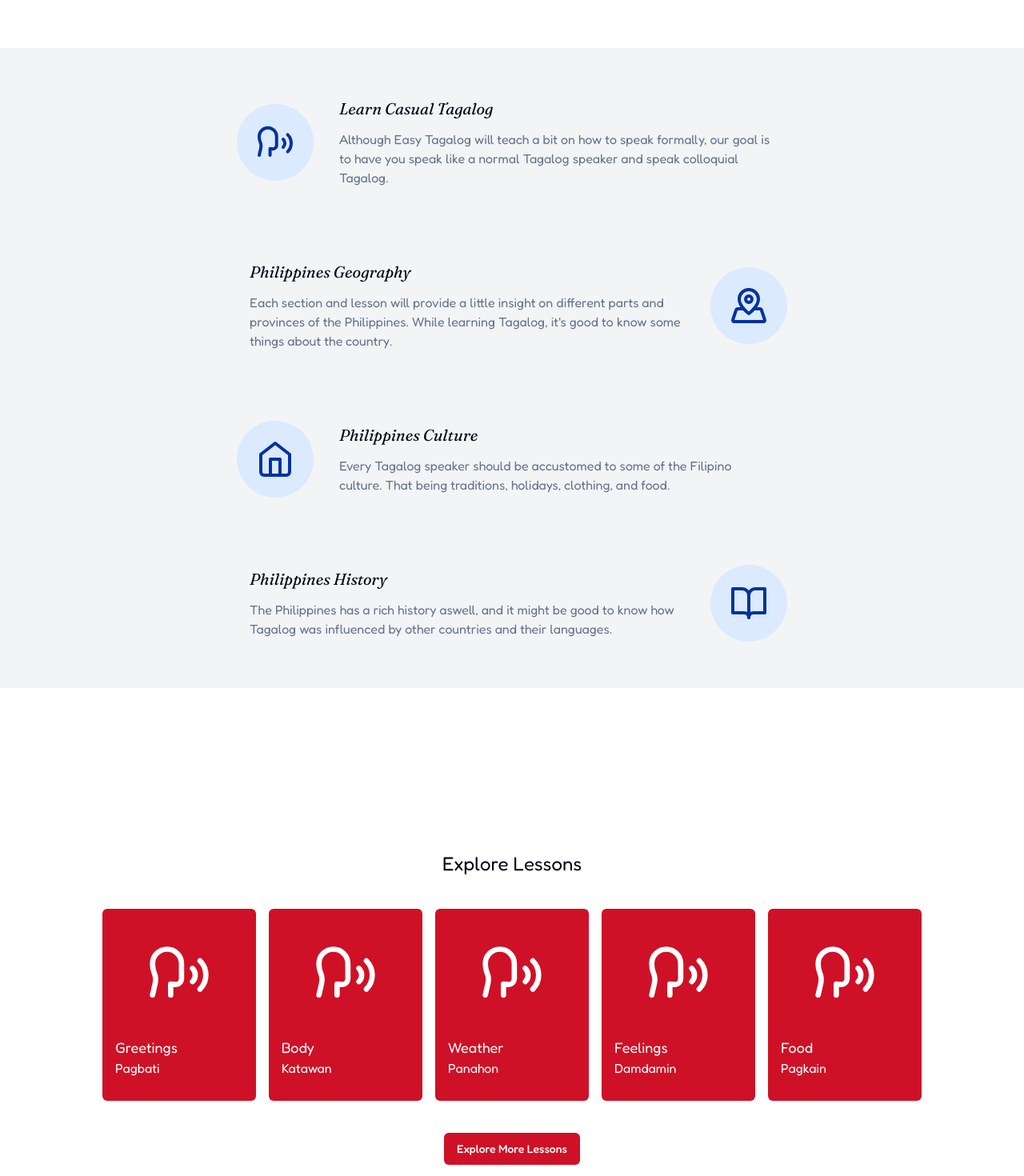
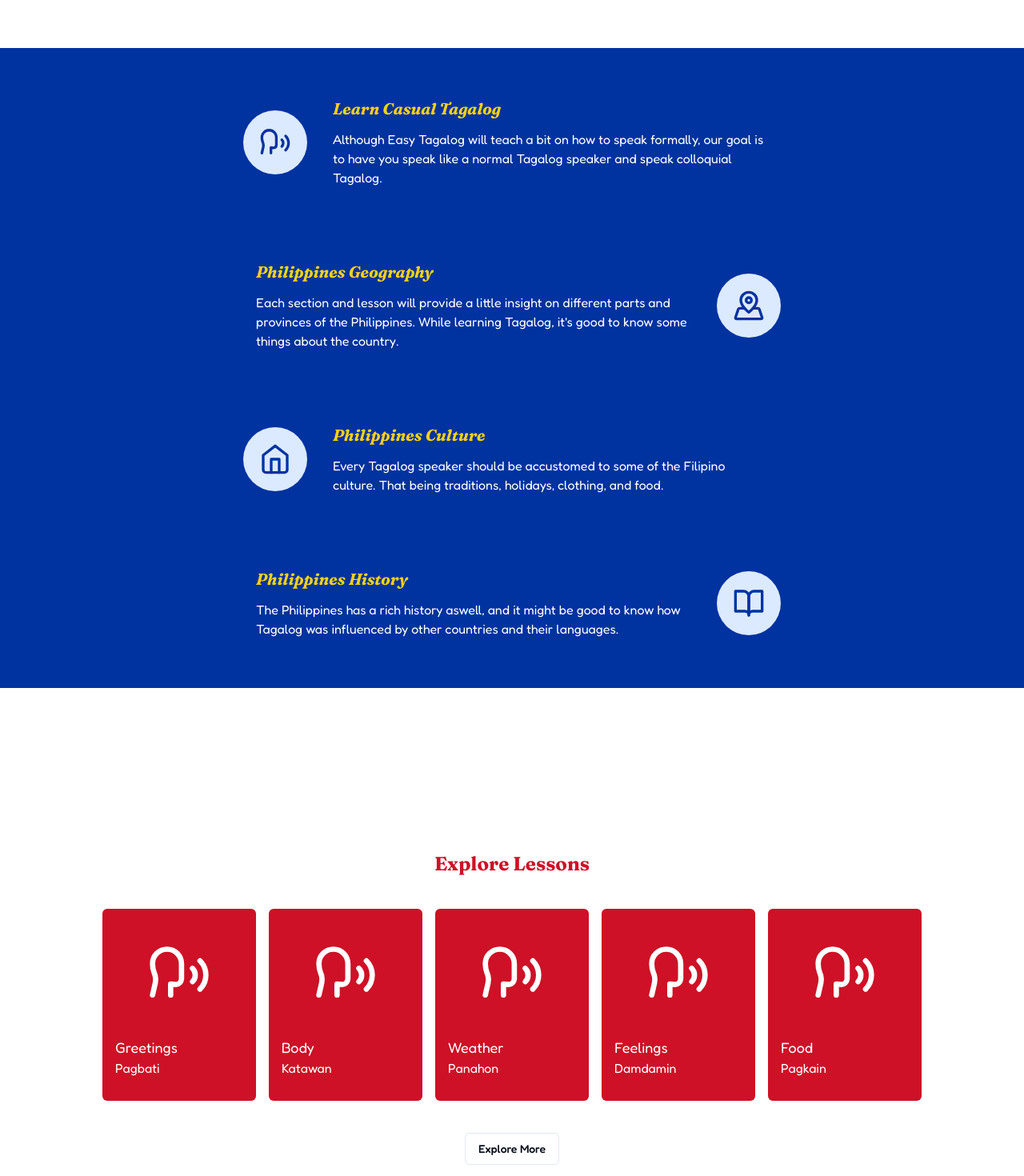
Before and after one commit to Easy-Tagalog/easy-tagalog-frontend, a Next.js app: page / in a window 1280 px wide. Shown: the part 740-2210 px from the top of the page at 80% size. Built offline with nearby package versions, Linux system fonts and the light colour scheme.

Commit message:
Color changes

```diff
--- a/src/app/(root)/page.tsx
+++ b/src/app/(root)/page.tsx
@@ -68,7 +68,7 @@ export default function Home() {
       <section className="h-[90vh]">
         <MaxWidthWrapper className="flex flex-col h-full items-center justify-center gap-8 text-center">
           <h1 className="font-fredoka flex flex-col">
-            <span className="text-[5rem] font-fraunces font-bold bg-gradient-to-r from-ph-blue via-ph-red to-ph-yellow text-transparent bg-clip-text sm:text-[7rem] md:text-[9rem] lg:text-[12rem]">
+            <span className="text-[4.5rem] font-fraunces font-bold bg-gradient-to-r from-ph-blue via-ph-red to-ph-yellow text-transparent bg-clip-text sm:text-[7rem] md:text-[9rem] lg:text-[12rem]">
               TAGALOG
             </span>
             <span className="text-lg font-semibold text-ph-blue md:text-xl">
@@ -90,7 +90,7 @@ export default function Home() {
       </section>
 
       {/* Bulletpoint section */}
-      <section className="bg-gray-100 py-4 h-screen">
+      <section className="bg-ph-blue py-4 h-screen">
         <MaxWidthWrapper className="h-full flex flex-col justify-around sm:px-4 md:px-0">
           {BULLET_INFO.map((info, i) => {
             // This flips the icon and description
@@ -105,16 +105,16 @@ export default function Home() {
               >
                 {/* This is the circle with icon */}
                 <div className="md:flex-shrink-0 flex justify-center">
-                  <div className="h-24 w-24 flex items-center justify-center rounded-full bg-blue-100 text-ph-blue">
-                    {<info.Icon className="w-1/2 h-1/2" />}
+                  <div className="h-20 w-20 flex items-center justify-center rounded-full bg-blue-100 text-ph-blue">
+                    {<info.Icon className="w-10 h-10 sm:w-1/2 sm:h-1/2" />}
                   </div>
                 </div>
 
                 <div className="max-w-xl p-4 md:ml-4 lg:ml-0">
-                  <h3 className="font-fraunces italic text-lg sm:text-xl">
+                  <h3 className="font-fraunces font-bold italic text-ph-yellow text-lg sm:text-xl">
                     {info.name}
                   </h3>
-                  <p className="mt-3 text-sm text-muted-foreground md:text-base">
+                  <p className="mt-3 text-sm text-ph-white md:text-base">
                     {info.description}
                   </p>
                 </div>
@@ -127,20 +127,22 @@ export default function Home() {
       {/* Explore Lessons section */}
       <section className="h-screen py-4">
         <MaxWidthWrapper className="h-full flex flex-col justify-center items-center">
-          <h3 className="text-2xl text-center">Explore Lessons</h3>
+          <h3 className="font-fraunces font-bold text-ph-red text-2xl text-center">
+            Explore Lessons
+          </h3>
 
-          <div className="py-10 gap-4 grid grid-cols-2 sm:grid-cols-3 md:grid-cols-4 lg:grid-cols-5">
+          <div className="py-10 gap-4 grid grid-cols-2 sm:grid-cols-3 lg:grid-cols-5">
             {EXPLORE_LESSONS.map((lessonData, i) => {
               return (
                 <div
                   key={i}
-                  className="flex flex-col mx-auto justify-around p-4 w-28 h-40 bg-ph-red text-ph-white rounded-md transition-all hover:cursor-pointer hover:bg-ph-blue hover:text-ph-yellow md:w-48 md:h-60"
+                  className="flex flex-col mx-auto justify-around p-4 w-32 h-40 bg-ph-red text-ph-white rounded-md transition-all hover:cursor-pointer hover:bg-ph-blue hover:text-ph-yellow hover:-translate-y-2 hover:shadow-md md:w-48 md:h-60"
                 >
                   <lessonData.Icon className="w-1/2 h-1/2 mx-auto" />
 
                   <div>
-                    <p className="text-lg">{lessonData.name}</p>
-                    <p>{lessonData.tagalog}</p>
+                    <p className="text-base md:text-lg">{lessonData.name}</p>
+                    <p className="text-sm md:text-base">{lessonData.tagalog}</p>
                   </div>
                 </div>
               );
@@ -150,9 +152,9 @@ export default function Home() {
           <div className="flex justify-center">
             <Link
               href="/learn"
-              className={buttonVariants({ variant: "destructive" })}
+              className={buttonVariants({ variant: "outline" })}
             >
-              Explore More Lessons
+              Explore More
             </Link>
           </div>
         </MaxWidthWrapper>
```
